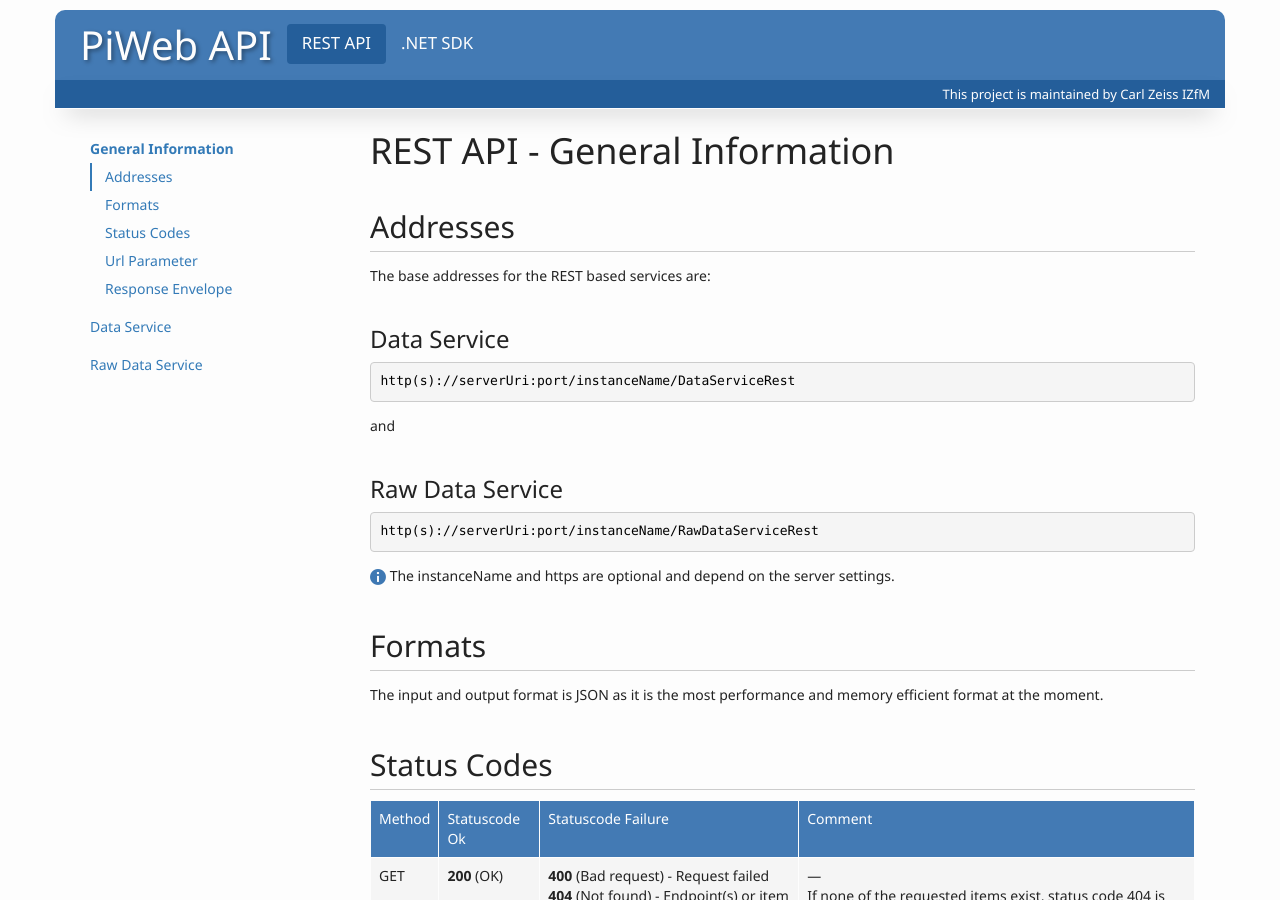
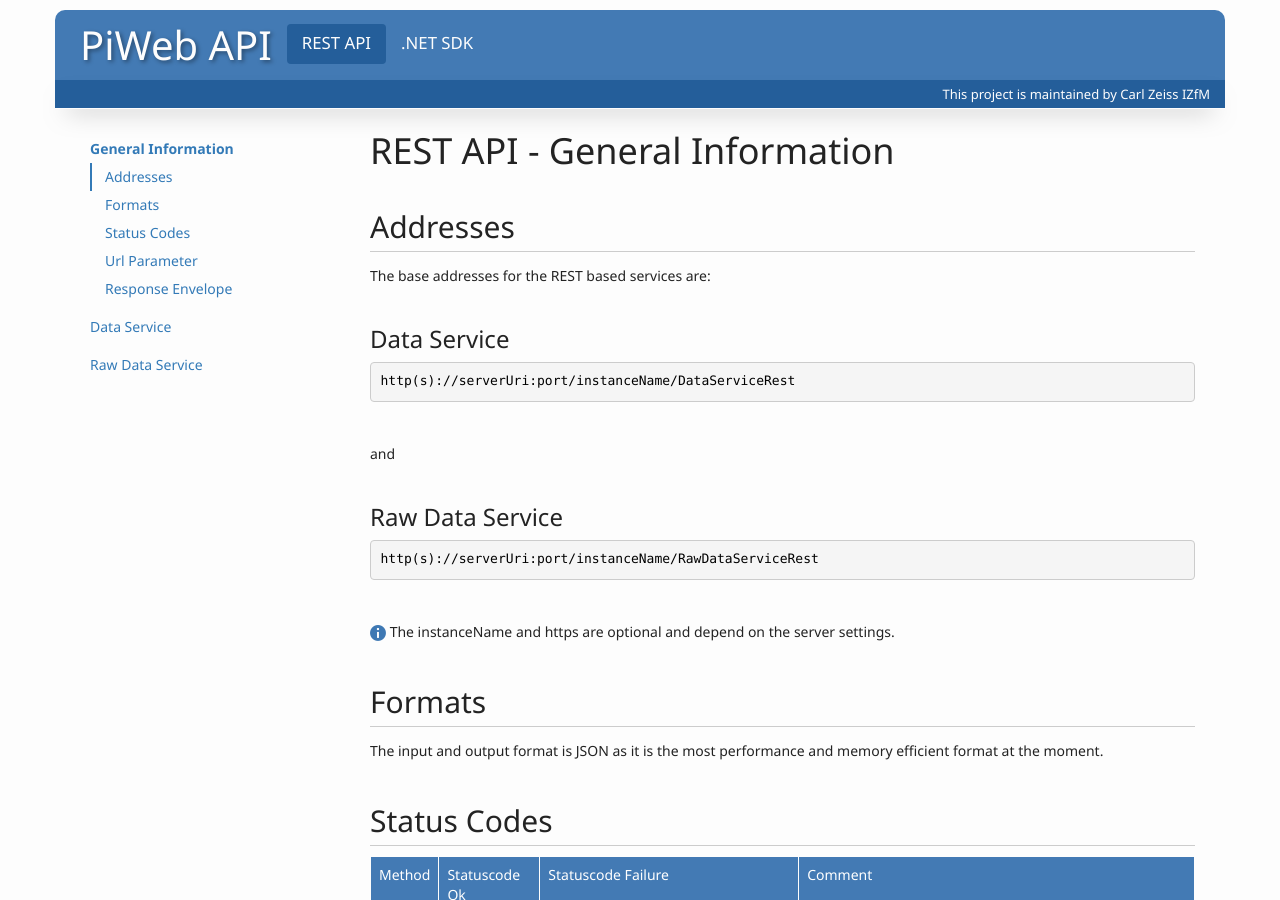
Before and after one commit to ZEISS-PiWeb/PiWeb-Api, a Jekyll site: the page built from _pages/011-restapi-general.md, in a window 1280 px wide and 900 px high. Built offline with Jekyll 4.4.1, drawn with Linux system fonts in a browser that asks for light colours.

Commit message:
Update 011-restapi-general.md

```diff
--- a/_pages/011-restapi-general.md
+++ b/_pages/011-restapi-general.md
@@ -24,7 +24,7 @@
 http(s)://serverUri:port/instanceName/DataServiceRest
 {% endhighlight %}
 
-and
+<br/>and
 
 ### Raw Data Service
 
@@ -32,7 +32,7 @@
 http(s)://serverUri:port/instanceName/RawDataServiceRest
 {% endhighlight %}
 
-
+<br/>
 {{ site.images['info'] }} The instanceName and https are optional and depend on the server settings.
 
 ## {{page.sections['formats']}}
```
